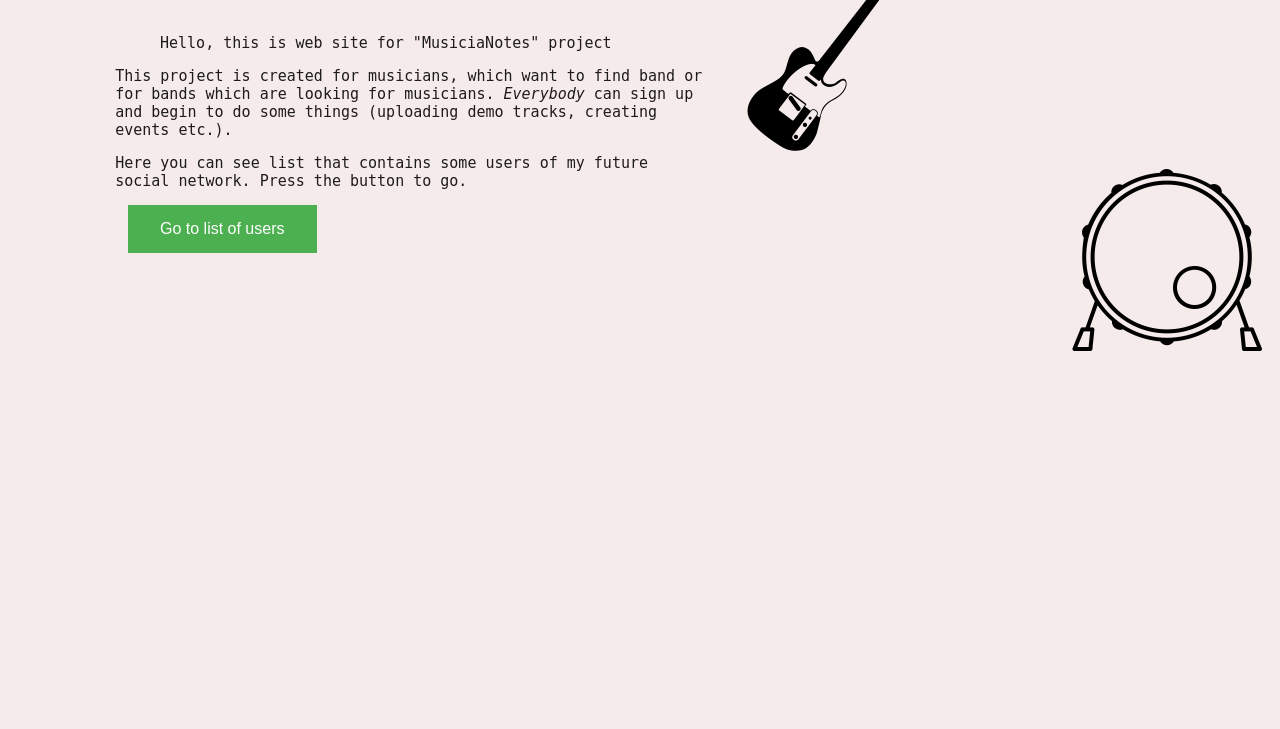
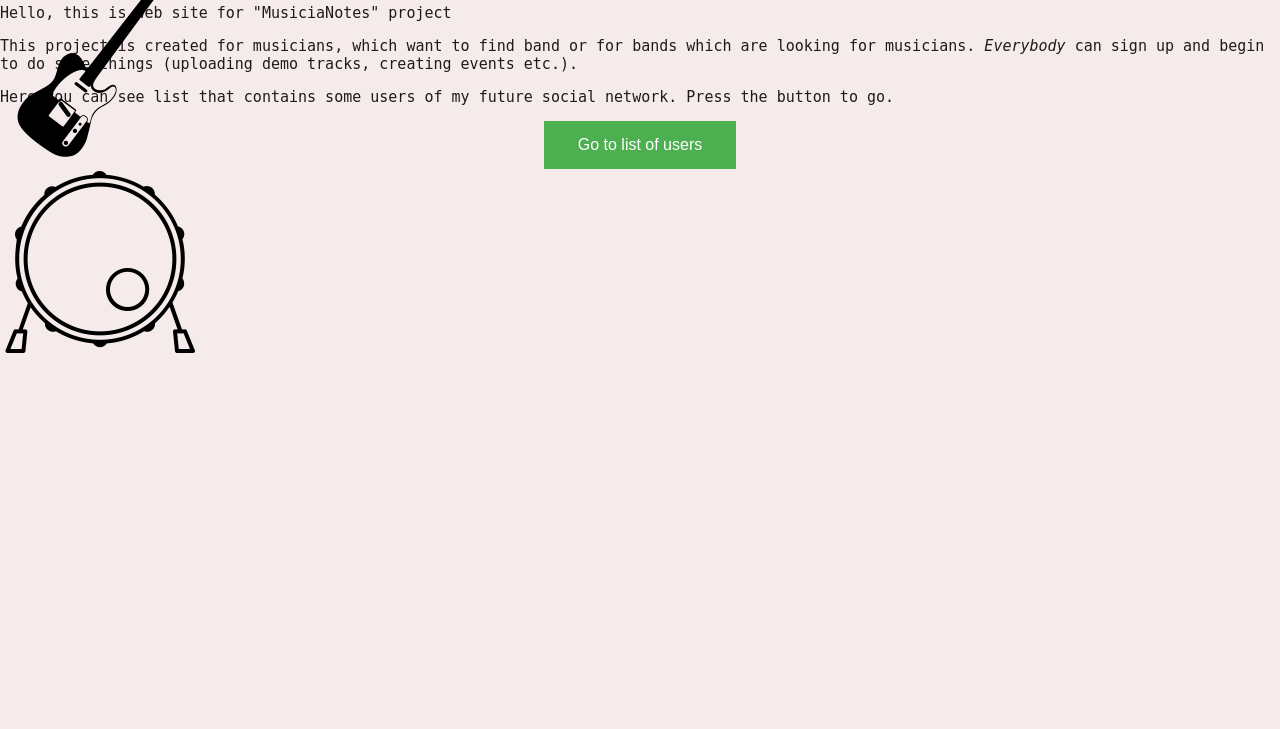
Before and after one commit to dr10n9/dr10n9, a plain HTML site: page index.html in a window 1280 px wide. Shown: the part 71-800 px from the top of the page. Drawn offline with Linux system fonts and the light colour scheme.

Commit message:
Update main.css

```diff
--- a/stylesheets/main.css
+++ b/stylesheets/main.css
@@ -11,25 +11,9 @@ body {
     color: #1e1b1c;
 }
 
-h1 {
-    margin-left: 12.5%;
-}
-
-p.first {
-    font-size: 15px;
-    margin-left: 12.5%;
-    margin-top: 50px;
-    width: 45%;
-}
-
-p.otherText {
-    font-size: 15px;
-    margin-left: 9%;
-    margin-right: 45%;
-}
-
 button.toList {
-    margin-left: 10%;
+    width: 15%;
+    margin-left: 42.5%;
     background-color: #4CAF50;
     border: none;
     color: white;
@@ -40,21 +24,34 @@ button.toList {
     font-size: 16px;
 }
 
-p.about{
-    font-size: 15px;
-    margin-left: 9%;
-    margin-right: 45%;
+div.body{
+    width: 50%;
+    text-align: center;
+}
+
+div.images{
+    width: 50%;
+    margin-left: 50%;
+}
+
+div.header{
+    text-align: center;
+}
+
+
+div.button{
+    width: 50%;
 }
 
 div.tele{
-    text-align: right;
-    margin-top: -300px;
-    margin-right: 350px;
-    margin-left: 50%;
+    margin-top: -210px;
+    width: 100%;
+    height: 200px;
+    text-align: left;
 }
 
-div.bassDrum{
-    margin-left: 50%;
+div.drum{
+    width: 100%;
+    height: 200px;
     text-align: right;
-    margin-right: 1%;
 }
```
